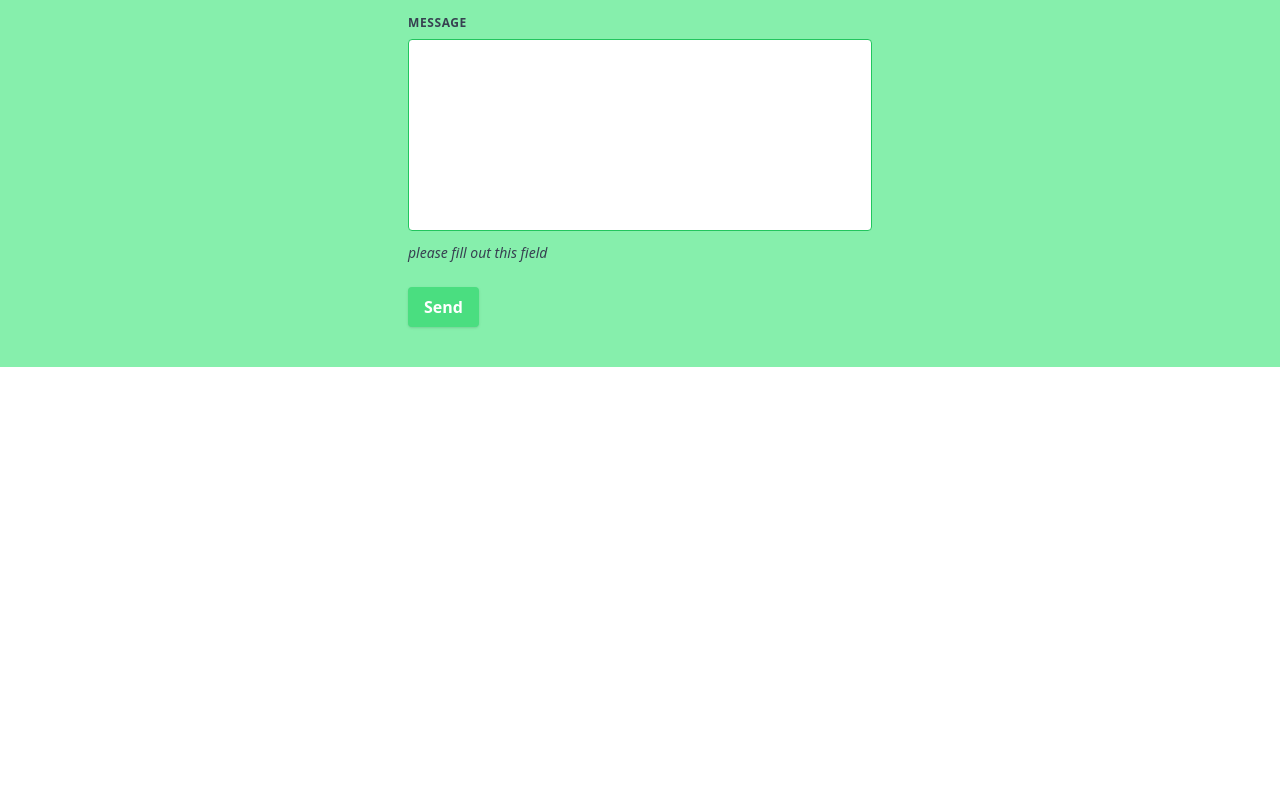
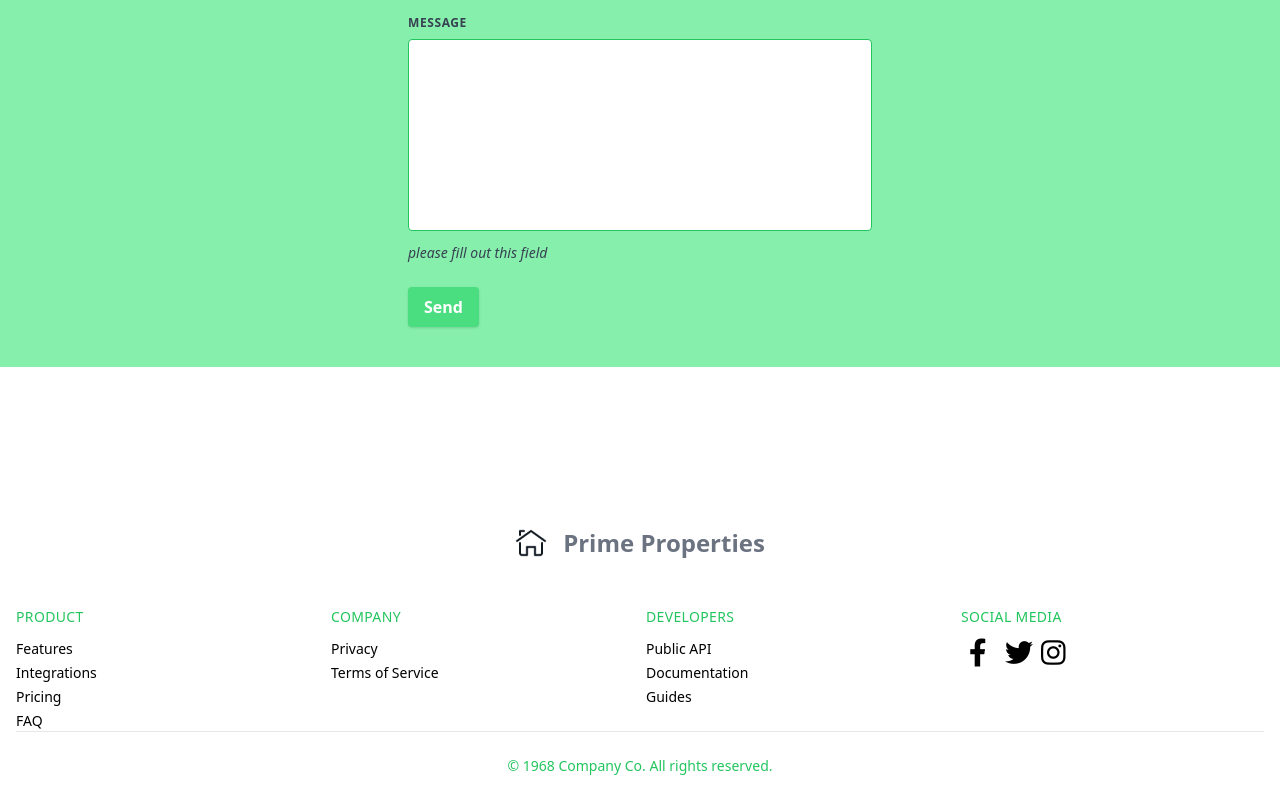
Before and after one commit to rafi021/tailwind-real-state, a website: page src/index.html in a window 1280 px wide. Shown: the part 4521-5321 px from the top of the page. Before the commit the page ends 4888 px from the top, so only its background shows below. Drawn offline with Linux system fonts and the light colour scheme.

Commit message:
footer design

```diff
--- a/src/index.html
+++ b/src/index.html
@@ -5,6 +5,8 @@
     <meta http-equiv="X-UA-Compatible" content="IE=edge">
     <meta name="viewport" content="width=device-width, initial-scale=1.0">
     <link href="/dist/output.css" rel="stylesheet">
+    <link rel="stylesheet" href="https://cdnjs.cloudflare.com/ajax/libs/font-awesome/6.1.1/css/all.min.css"/>
+    <link rel="stylesheet" href="https://cdnjs.cloudflare.com/ajax/libs/font-awesome/6.1.1/css/fontawesome.min.css"/>
     <title>Real State - Tailwind CSS</title>
 </head>
 <body>
@@ -314,5 +316,65 @@
     </div>
     <!--Contact Us Form END-->
 
+
+    <!--Footer START-->
+    <footer class="pt-40 px-4 divide-y">
+        <div class="container flex flex-col justify-between mx-auto space-y-8">
+            <div class="">
+                <a href="" class="flex justify-center">
+                    <div class="flex w-12 h-12">
+                        <img src="/asset/house.png" class="w-8 h-8 mr-2" alt="logo">
+                    </div>
+                    <span class="font-semibold text-gray-500 text-2xl">Prime Properties</span>
+                </a>
+            </div>
+
+            <div class="grid grid-cols-2 gap-x-3 gap-y-8 text-sm sm:grid-cols-4">
+                <div class="space-y-3">
+                    <h3 class="text-green-500 uppercase tracking-wide">Product</h3>
+                    <ul class="space-y-1">
+                        <li><a href="">Features</a></li>
+                        <li><a href="">Integrations</a></li>
+                        <li><a href="">Pricing</a></li>
+                        <li><a href="">FAQ</a></li>
+                    </ul>
+                </div>
+                <div class="space-y-3">
+                    <h3 class="text-green-500 uppercase tracking-wide">Company</h3>
+                    <ul class="space-y-1">
+                        <li><a href="">Privacy</a></li>
+                        <li><a href="">Terms of Service</a></li>
+                    </ul>
+                </div>
+                <div class="space-y-3">
+                    <h3 class="text-green-500 uppercase tracking-wide">Developers</h3>
+                    <ul class="space-y-1">
+                        <li><a href="">Public API</a></li>
+                        <li><a href="">Documentation</a></li>
+                        <li><a href="">Guides</a></li>
+                    </ul>
+                </div>
+                <div class="space-y-3">
+                    <h3 class="text-green-500 uppercase tracking-wide">Social Media</h3>
+                    <div class="flex justify-start">
+                        <a href="" class="w-5 h-5 mx-2">
+                            <i class="fa-brands fa-facebook-f fa-2x"></i>
+                        </a>
+                        <a href="" class="w-5 h-5 mx-2">
+                            <i class="fa-brands fa-twitter fa-2x"></i>
+                        </a>
+                        <a href="" class="w-5 h-5 mx-2">
+                            <i class="fa-brands fa-instagram fa-2x"></i>
+                        </a>
+                    </div>
+                </div>
+            </div>
+        </div>
+        <div class="text-center text-green-500 text-sm py-6">
+            &copy; 1968 Company Co. All rights reserved.
+        </div>
+    </footer>
+    <!--Footer END-->
+
 </body>
 </html>
```
Also changed, not shown: dist/output.css.
